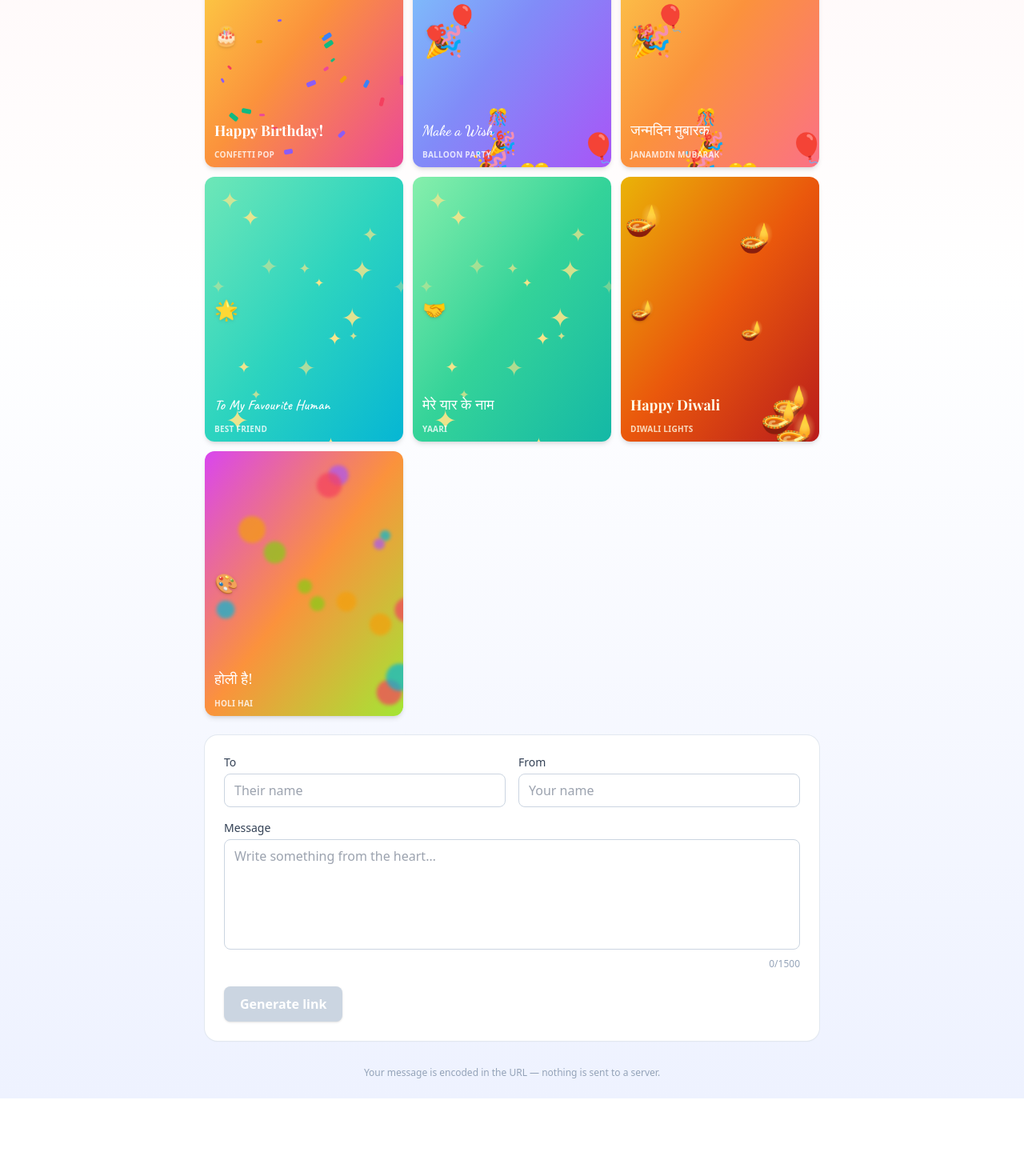
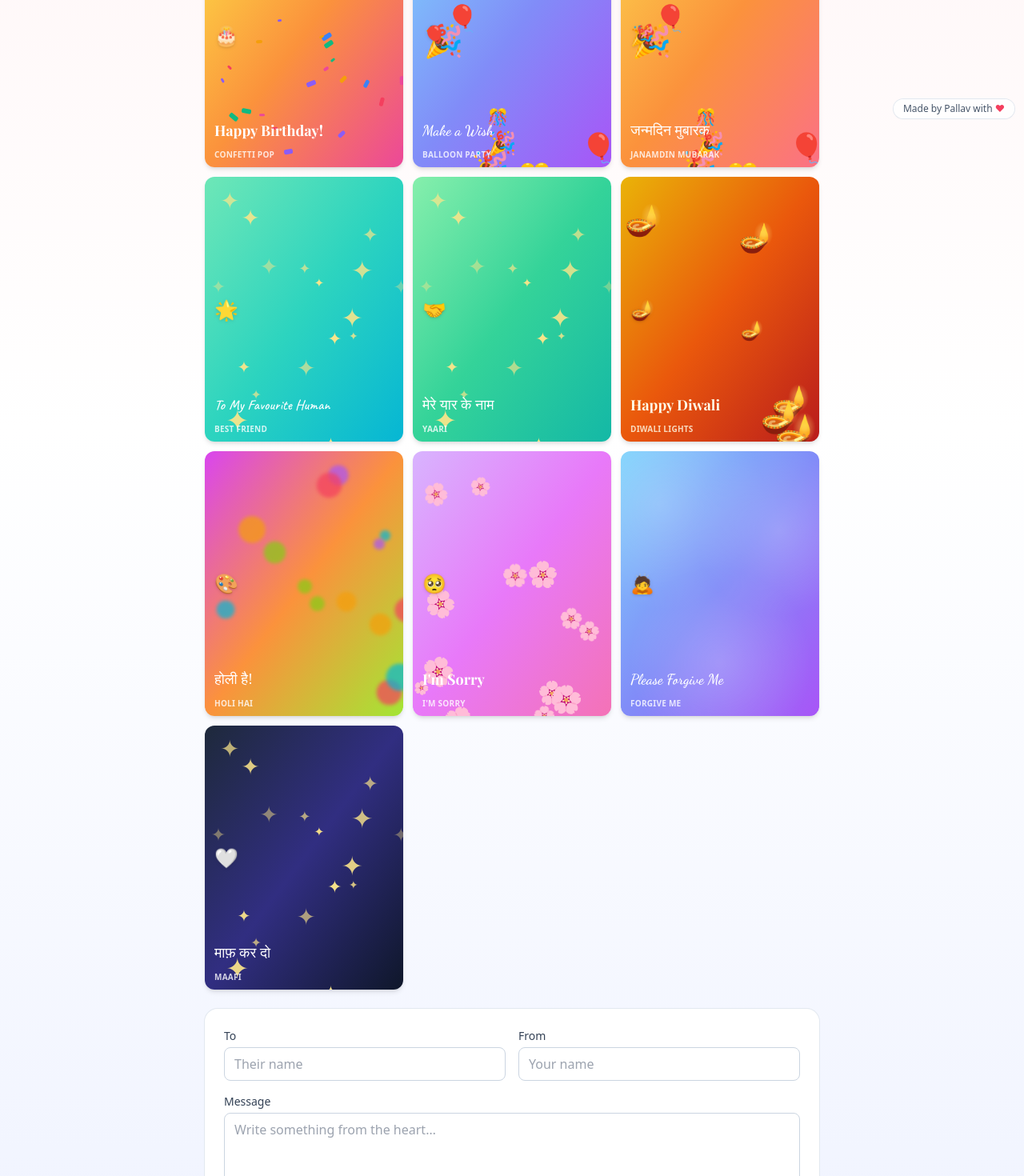
Before and after one commit to Pallav9919/kawaiily, a React (Vite) app: page / in a window 1280 px wide. Shown: the part 640-2110 px from the top of the page at 80% size. Before the commit the page ends 2013 px from the top, so only its background shows below. Built offline with nearby package versions, Linux system fonts and the light colour scheme; a web font is replaced by a local one.

Commit message:
Add sorry category + 3 sorry templates + linkedin credit

```diff
--- a/src/App.jsx
+++ b/src/App.jsx
@@ -1,6 +1,7 @@
 import { useEffect, useState } from "react";
 import Editor from "./views/Editor";
 import Viewer from "./views/Viewer";
+import MadeBy from "./components/MadeBy";
 import { decodeCard } from "./lib/hash";
 
 export default function App() {
@@ -17,5 +18,10 @@ export default function App() {
     return () => window.removeEventListener("hashchange", onHash);
   }, []);
 
-  return data && data.m ? <Viewer data={data} /> : <Editor />;
+  return (
+    <>
+      {data && data.m ? <Viewer data={data} /> : <Editor />}
+      <MadeBy />
+    </>
+  );
 }
--- /dev/null
+++ b/src/components/MadeBy.jsx
@@ -0,0 +1,12 @@
+export default function MadeBy() {
+  return (
+    <a
+      href="https://www.linkedin.com/in/pallove/"
+      target="_blank"
+      rel="noreferrer"
+      className="fixed bottom-3 right-3 z-50 rounded-full bg-white/80 px-3 py-1 text-xs text-slate-600 shadow-sm ring-1 ring-slate-200 backdrop-blur hover:text-slate-900"
+    >
+      Made by Pallav with <span className="text-rose-500">♥</span>
+    </a>
+  );
+}
--- a/src/lib/categories.js
+++ b/src/lib/categories.js
@@ -6,4 +6,5 @@ export const CATEGORIES = [
   { id: "festival", label: "Festivals" },
   { id: "thanks", label: "Thank You" },
   { id: "miss", label: "Miss You" },
+  { id: "sorry", label: "Sorry" },
 ];
--- a/src/templates/registry.js
+++ b/src/templates/registry.js
@@ -166,6 +166,53 @@ export const TEMPLATES = [
     inside: { palette: "holi", decoration: "none", font: "font-devanagari" },
     reveal: "burst",
   },
+
+  // ---------- SORRY ----------
+  {
+    id: "sorry-soft",
+    name: "I'm Sorry",
+    category: "sorry",
+    lang: "en",
+    cover: {
+      palette: "lavender",
+      decoration: "petals",
+      titleFont: "font-playfair",
+      title: "I'm Sorry",
+      emoji: "🥺",
+    },
+    inside: { palette: "lavender", decoration: "none", font: "font-caveat" },
+    reveal: "fade",
+  },
+  {
+    id: "sorry-forgive",
+    name: "Forgive Me",
+    category: "sorry",
+    lang: "en",
+    cover: {
+      palette: "indigo",
+      decoration: "geometric",
+      titleFont: "font-dancing",
+      title: "Please Forgive Me",
+      emoji: "🙇",
+    },
+    inside: { palette: "indigo", decoration: "none", font: "font-caveat" },
+    reveal: "rise",
+  },
+  {
+    id: "sorry-maafi",
+    name: "Maafi",
+    category: "sorry",
+    lang: "hi",
+    cover: {
+      palette: "midnight",
+      decoration: "stars",
+      titleFont: "font-devanagari",
+      title: "माफ़ कर दो",
+      emoji: "🤍",
+    },
+    inside: { palette: "midnight", decoration: "none", font: "font-devanagari" },
+    reveal: "fade",
+  },
 ];
 
 export const getTemplate = (id) =>
```
